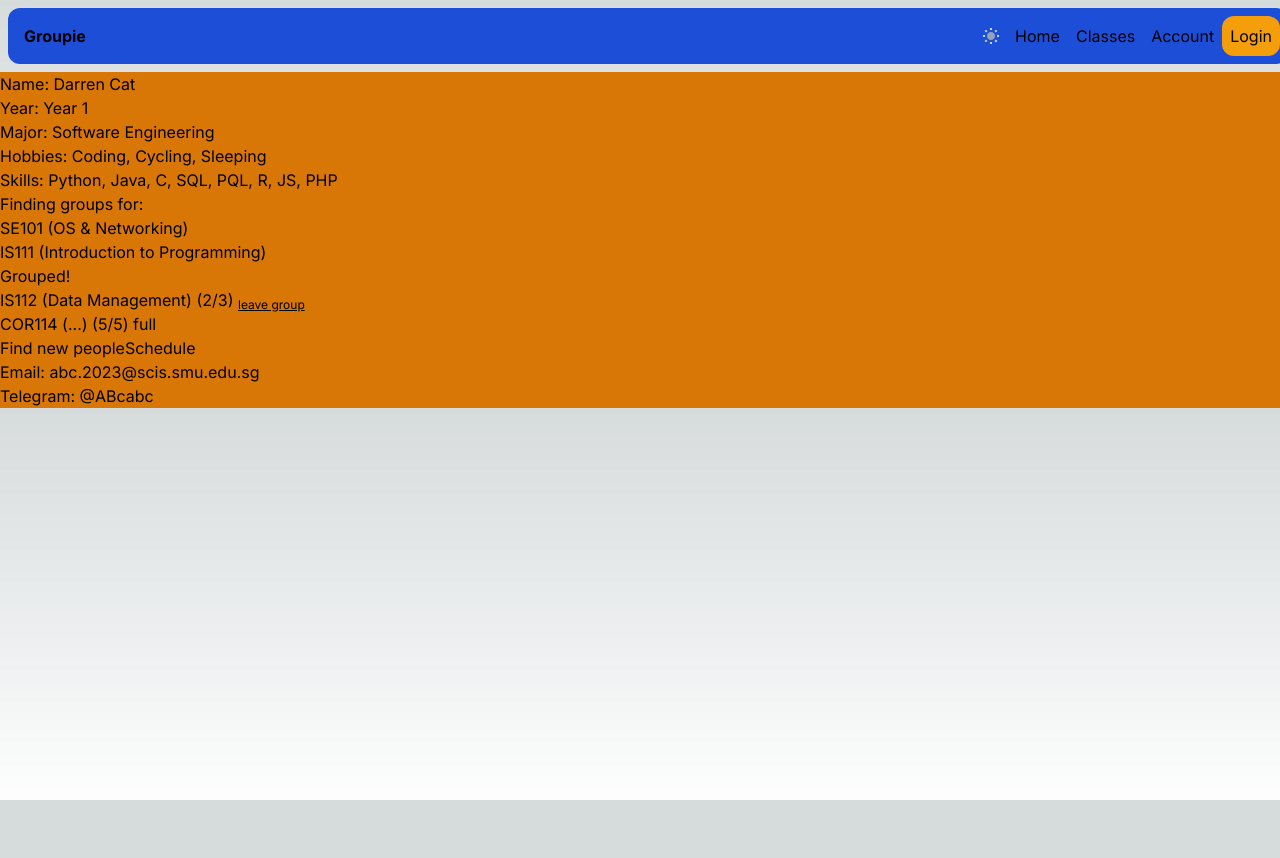
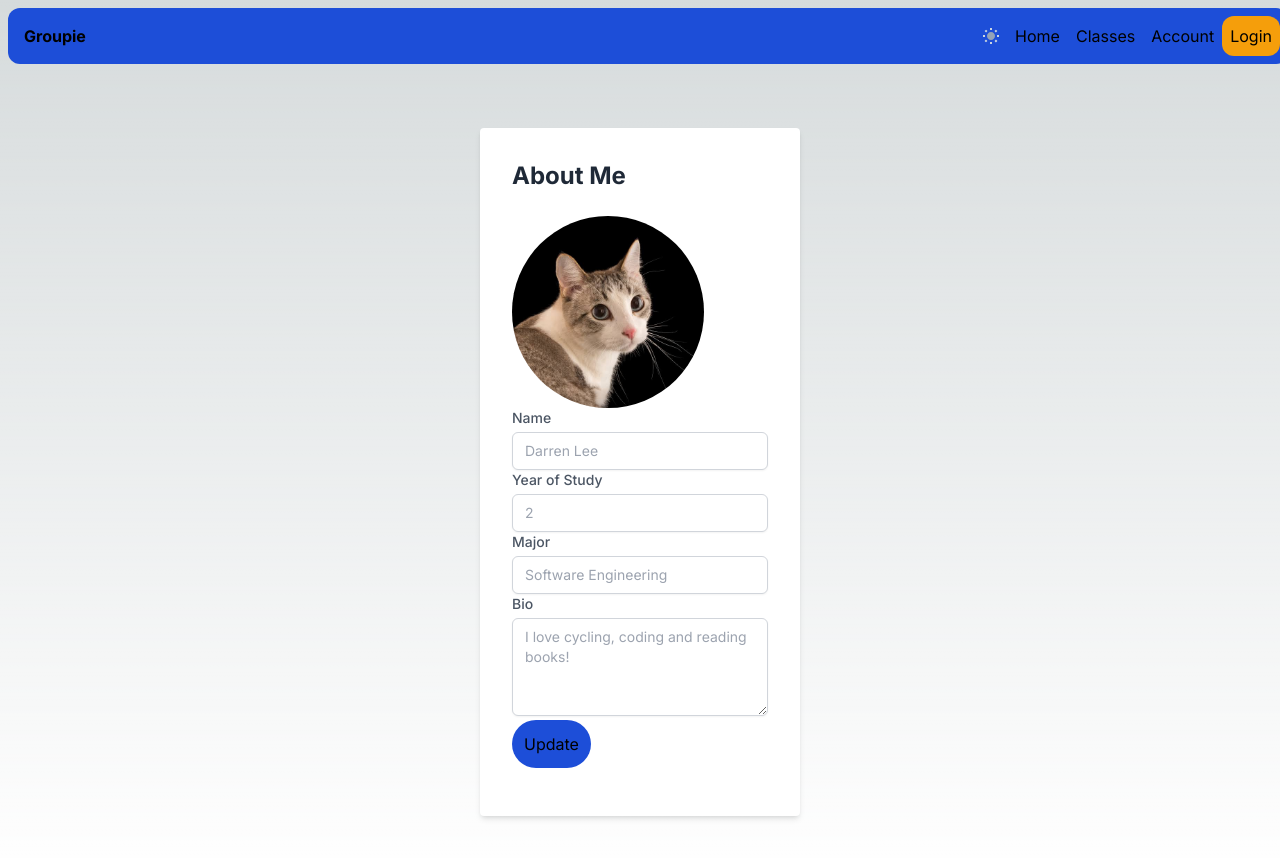
Before and after one commit to Nothic/heap-group9, a Next.js app: page /account in a window 1280 px wide. Shown: the top 858 px of the page. Before the commit the page ends 800 px from the top, so only its background shows below. Built offline with nearby package versions, Linux system fonts and the light colour scheme.

Commit message:
updated button, loginwrapper and profilewrapper

```diff
--- a/src/components/Button.js
+++ b/src/components/Button.js
@@ -1,7 +1,7 @@
 export default function Button({name}){
     return(
-        <>
-            <h1>{name}</h1>
-        </>
+        <div>
+            <h1 className="mt-1 p-3 bg-blue-700 w-fit rounded-full">{name}</h1>
+        </div>
         )
 }
--- a/src/components/LoginWrapper.js
+++ b/src/components/LoginWrapper.js
@@ -1,5 +1,5 @@
 export default function LoginWrapper() {
-    return(
+    return (
         <div className="min-h-screen flex items-center justify-center">
             <div className="bg-white p-8 rounded shadow-md w-80">
                 <h2 className="text-2xl font-bold mb-6 text-gray-800">Login</h2>
--- a/src/components/ProfileWrapper.js
+++ b/src/components/ProfileWrapper.js
@@ -1,50 +1,62 @@
+import Image from "next/image";
+import Button from "../components/Button";
+
 export default function ProfileWrapper() {
     return (
-        <div className="profile-container bg-amber-600">
-            <header className="profile-header">
-                <div className="profile-title">
+        <div>
+            <div className="min-h-screen flex items-center justify-center">
+                <div className="bg-white p-8 rounded shadow-md w-80">
+                    <h2 className="text-2xl font-bold mb-6 text-gray-800">About Me</h2>
+                    <Image src="/cat.jpg" alt="person" className="h-48 w-full object-cover md:h-full md:w-48 rounded-full" width={320} height={320} />
+
+                    <form>
+                        <div className="mb-4">
+
+                            <label htmlFor="name" className="block text-sm font-medium text-gray-600">
+                                Name
+                            </label>
+                            <input
+                                type="text"
+                                id="name"
+                                name="name"
+                                className="mt-1 block w-full px-3 py-2 border border-gray-300 rounded-md shadow-sm focus:outline-none focus:border-indigo-500 focus:ring-indigo-500 sm:text-sm"
+                                placeholder="Darren Lee"
+                            />
+                            <label htmlFor="yearofstudy" className="block text-sm font-medium text-gray-600">
+                                Year of Study
+                            </label>
+                            <input
+                                type="text"
+                                id="yearofstudy"
+                                name="yearofstudy"
+                                className="mt-1 block w-full px-3 py-2 border border-gray-300 rounded-md shadow-sm focus:outline-none focus:border-indigo-500 focus:ring-indigo-500 sm:text-sm"
+                                placeholder="2"
+                            />
+                            <label htmlFor="major" className="block text-sm font-medium text-gray-600">
+                               Major
+                            </label>
+                            <input
+                                type="text"
+                                id="major"
+                                name="major"
+                                className="mt-1 block w-full px-3 py-2 border border-gray-300 rounded-md shadow-sm focus:outline-none focus:border-indigo-500 focus:ring-indigo-500 sm:text-sm"
+                                placeholder="Software Engineering"
+                            />
+                            <label htmlFor="bio" className="block text-sm font-medium text-gray-600">
+                                Bio
+                            </label>
+                            <textarea
+                                rows="4"
+                                id="bio"
+                                name="bio"
+                                className="mt-1 block w-full px-3 py-2 border border-gray-300 rounded-md shadow-sm focus:outline-none focus:border-indigo-500 focus:ring-indigo-500 sm:text-sm"
+                                placeholder="I love cycling, coding and reading books!"
+                            />
+                            <Button classname="" name="Update"></Button>
+
+                        </div>
+                    </form>
                 </div>
-            </header>
-            <div className="content-container ">
-                <main className="profile-main ">
-                    <section className="profile-info">
-                        <div className="profile-details">
-                            <p>Name: Darren Cat</p>
-                            <p>Year: Year 1</p>
-                            <p>Major: Software Engineering</p>
-                            <p>Hobbies: Coding, Cycling, Sleeping</p>
-                            <p>Skills: Python, Java, C, SQL, PQL, R, JS, PHP</p>
-                        </div>
-                    </section>
-                </main>
-
-
-                <section className="profile-groups">
-                    <div className="profile-grouping">
-                        <h2>Finding groups for:</h2>
-                        <ol>
-                            <li>SE101 (OS & Networking)</li>
-                            <li>IS111 (Introduction to Programming)</li>
-                        </ol>
-                    </div>
-                    <div className="profile-grouped">
-                        <h2>Grouped!</h2>
-                        <ol>
-                            <li>IS112 (Data Management) (2/3) <a href="#"><sub><u>leave group</u></sub></a></li>
-                            <li>COR114 (...) (5/5) full</li>
-                        </ol>
-                    </div>
-
-
-                    <section className="profile-actions">
-                        <button className="find-groups-button">Find new people</button>
-                        <button className="schedule-button"><a href="/dashboard">Schedule</a></button>
-                        <div className="profile-contacts">
-                            <p>Email: abc.2023@scis.smu.edu.sg</p>
-                            <p>Telegram: @ABcabc</p>
-                        </div>
-                    </section>
-                </section>
 
             </div>
         </div>
```
